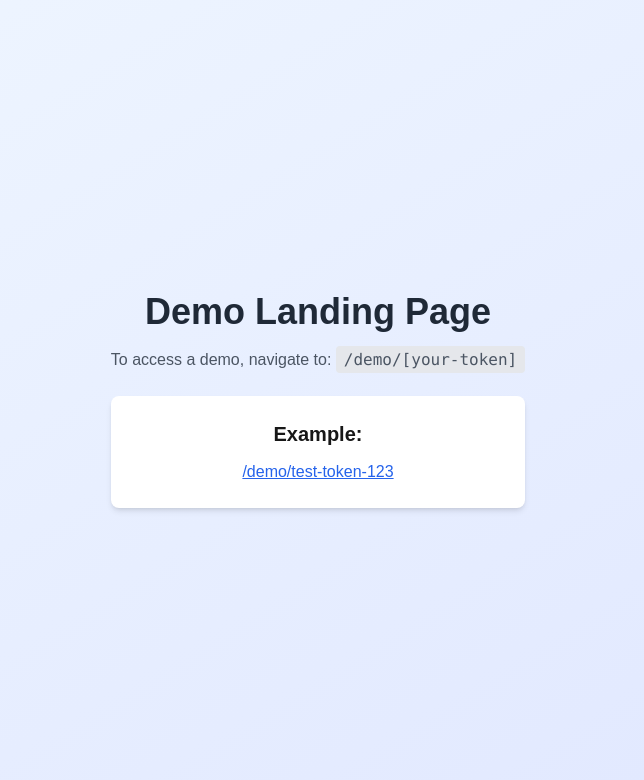
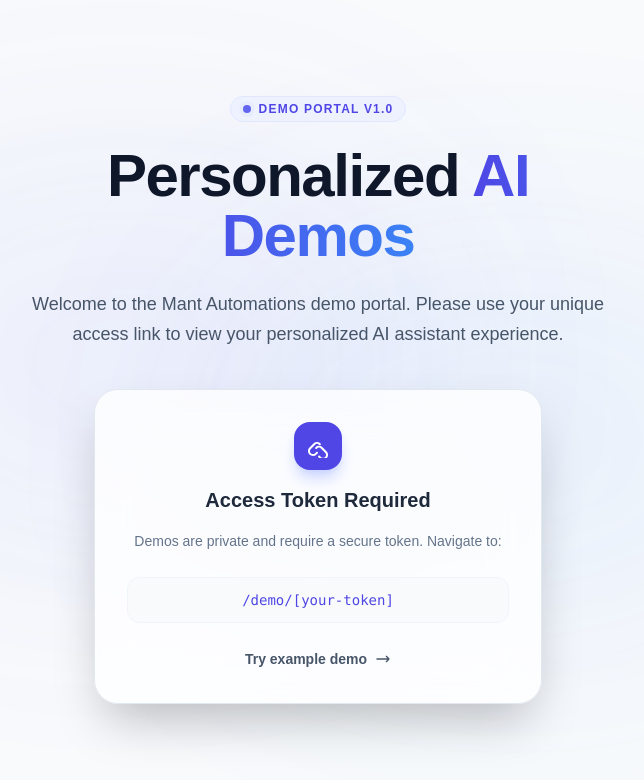
Before and after one commit to TAEMZ/chatbot, a Next.js app: page / in a window 1280 px wide. Shown: the top 780 px of the page, without its empty margins (322-966 px from the left). Built offline with nearby package versions, Linux system fonts and the light colour scheme.

Commit message:
UI/UX overhaul and fix chat input visibility

```diff
--- a/app/demo/[token]/page.tsx
+++ b/app/demo/[token]/page.tsx
@@ -138,73 +138,153 @@
   }
 
   return (
-    <div className="min-h-screen bg-gray-100">
+    <div className="min-h-screen bg-[#f8fafc] dark:bg-[#0f172a] transition-colors duration-500">
+      {/* Background Decor */}
+      <div className="fixed inset-0 overflow-hidden pointer-events-none">
+        <div className="absolute -top-[10%] -left-[10%] w-[40%] h-[40%] bg-indigo-500/10 blur-[120px] rounded-full" />
+        <div className="absolute -bottom-[10%] -right-[10%] w-[40%] h-[40%] bg-blue-500/10 blur-[120px] rounded-full" />
+      </div>
+
       {/* Header */}
-      <header className="bg-white shadow p-4">
-        <h1 className="text-xl font-bold">{lead.business_data.business_name}</h1>
-        <p className="text-gray-600 text-sm">{lead.business_data.value_proposition}</p>
+      <header className="sticky top-0 z-40 w-full backdrop-blur-md bg-white/70 dark:bg-slate-900/70 border-b border-slate-200 dark:border-slate-800 px-6 py-4">
+        <div className="max-w-7xl mx-auto flex flex-col md:flex-row md:items-center justify-between gap-4">
+          <div>
+            <div className="flex items-center gap-2 mb-1">
+              <div className="w-2 h-2 rounded-full bg-emerald-500 animate-pulse" />
+              <span className="text-[10px] font-bold uppercase tracking-widest text-slate-500 dark:text-slate-400">Live Experience</span>
+            </div>
+            <h1 className="text-2xl font-extrabold bg-clip-text text-transparent bg-gradient-to-r from-indigo-600 to-blue-500 dark:from-indigo-400 dark:to-blue-300">
+              {lead.business_data.business_name}
+            </h1>
+            <p className="text-slate-600 dark:text-slate-400 text-sm font-medium leading-relaxed max-w-xl">
+              {lead.business_data.value_proposition}
+            </p>
+          </div>
+          <div className="flex items-center gap-4">
+            <div className="hidden md:flex flex-col items-end">
+              <span className="text-[10px] text-slate-400 uppercase tracking-tighter">Preparing for</span>
+              <span className="text-sm font-semibold text-slate-700 dark:text-slate-200">{lead.name}</span>
+            </div>
+          </div>
+        </div>
       </header>
 
-      {/* Website Preview */}
-      <div className="p-4">
+      {/* Main Content */}
+      <main className="relative z-10 p-6 max-w-7xl mx-auto">
+        {/* Website Preview Window */}
+        <div className="group relative bg-slate-900 rounded-2xl shadow-2xl shadow-indigo-500/10 border border-slate-200 dark:border-slate-800 overflow-hidden transition-all duration-300 hover:shadow-indigo-500/20">
+          {/* Browser Top Bar */}
+          <div className="bg-slate-100 dark:bg-slate-800/50 px-4 py-3 border-b border-slate-200 dark:border-slate-800 flex items-center justify-between">
+            <div className="flex items-center gap-1.5">
+              <div className="w-3 h-3 rounded-full bg-red-400/80" />
+              <div className="w-3 h-3 rounded-full bg-amber-400/80" />
+              <div className="w-3 h-3 rounded-full bg-emerald-400/80" />
+            </div>
+            <div className="bg-white dark:bg-slate-900 px-4 py-1.5 rounded-md text-[11px] text-slate-400 dark:text-slate-500 font-mono border border-slate-200/50 dark:border-slate-700/50 w-1/2 text-center truncate">
+              {lead.website_url}
+            </div>
+            <div className="w-12" />
+          </div>
+
           <iframe
             src={lead.website_url}
-          className="w-full h-64 border rounded-lg shadow"
+            className="w-full h-[calc(100vh-280px)] min-h-[500px] bg-white"
             title="Website Preview"
           />
         </div>
+      </main>
 
       {/* Chat Widget */}
-      <div className="fixed bottom-0 right-0 w-full md:w-96 md:m-4">
-        <div className="bg-white rounded-t-lg md:rounded-lg shadow-xl border">
-          <div className="bg-blue-600 text-white p-3 rounded-t-lg">
-            <h3 className="font-semibold">Chat with AI Assistant</h3>
-            <p className="text-xs opacity-80">Powered by your business data</p>
+      <div className="fixed bottom-0 right-0 w-full md:w-[400px] md:m-6 z-50">
+        <div className="bg-white dark:bg-slate-900 md:rounded-2xl shadow-[0_20px_50px_rgba(0,0,0,0.15)] dark:shadow-[0_20px_50px_rgba(0,0,0,0.3)] border border-slate-200 dark:border-slate-800 overflow-hidden flex flex-col max-h-[600px] animate-in slide-in-from-bottom-5 duration-500">
+
+          {/* Chat Header */}
+          <div className="bg-gradient-to-r from-indigo-600 to-blue-600 px-5 py-4 flex items-center justify-between">
+            <div>
+              <h3 className="font-bold text-white text-lg">AI Assistant</h3>
+              <div className="flex items-center gap-1.5 leading-none">
+                <span className="w-1.5 h-1.5 rounded-full bg-emerald-400 animate-pulse" />
+                <span className="text-[11px] text-white/80 font-medium">Ready to help you</span>
+              </div>
+            </div>
+            <div className="bg-white/10 p-2 rounded-xl backdrop-blur-sm border border-white/10 text-white/40">
+              <svg className="w-5 h-5" fill="none" stroke="currentColor" viewBox="0 0 24 24">
+                <path strokeLinecap="round" strokeLinejoin="round" strokeWidth={2} d="M8 10h.01M12 10h.01M16 10h.01M9 16H5a2 2 0 01-2-2V6a2 2 0 012-2h14a2 2 0 012 2v8a2 2 0 01-2 2h-5l-5 5v-5z" />
+              </svg>
+            </div>
           </div>
 
-          {/* Messages */}
-          <div className="h-80 overflow-y-auto p-4 space-y-3">
+          {/* Messages Container */}
+          <div className="flex-1 h-[400px] overflow-y-auto p-6 space-y-4 scroll-smooth">
             {messages.length === 0 && (
-              <div className="text-gray-500 text-center text-sm">
-                Ask me anything about {lead.business_data.business_name}!
+              <div className="py-12 px-4 text-center">
+                <div className="w-16 h-16 bg-indigo-50 dark:bg-indigo-900/30 rounded-full flex items-center justify-center mx-auto mb-4 border border-indigo-100 dark:border-indigo-800/50">
+                  <svg className="w-8 h-8 text-indigo-500" fill="none" stroke="currentColor" viewBox="0 0 24 24">
+                    <path strokeLinecap="round" strokeLinejoin="round" strokeWidth={1.5} d="M13 10V3L4 14h7v7l9-11h-7z" />
+                  </svg>
+                </div>
+                <h4 className="text-slate-800 dark:text-slate-200 font-bold mb-1">Hey there!</h4>
+                <p className="text-slate-500 dark:text-slate-400 text-sm">
+                  Ask me anything about <span className="text-indigo-600 dark:text-indigo-400 font-semibold">{lead.business_data.business_name}</span>. I'm here to help!
+                </p>
               </div>
             )}
+
             {messages.map((msg, i) => (
               <div key={i} className={`flex ${msg.role === 'user' ? 'justify-end' : 'justify-start'}`}>
-                <div className={`max-w-[80%] p-3 rounded-lg ${msg.role === 'user'
-                  ? 'bg-blue-600 text-white'
-                  : 'bg-gray-100 text-gray-800'
+                <div className={`max-w-[85%] px-4 py-3 rounded-2xl text-sm leading-relaxed shadow-sm ${msg.role === 'user'
+                  ? 'bg-indigo-600 text-white rounded-br-none shadow-indigo-200 dark:shadow-none'
+                  : 'bg-slate-100 dark:bg-slate-800 text-slate-800 dark:text-slate-200 rounded-bl-none'
                   }`}>
                   {msg.content}
                 </div>
               </div>
             ))}
+
             {sending && (
               <div className="flex justify-start">
-                <div className="bg-gray-100 p-3 rounded-lg">
-                  <span className="animate-pulse">Thinking...</span>
+                <div className="bg-slate-100 dark:bg-slate-800 px-4 py-3 rounded-2xl rounded-bl-none shadow-sm flex items-center gap-2">
+                  <div className="flex gap-1">
+                    <div className="w-1.5 h-1.5 rounded-full bg-slate-400 animate-bounce" style={{ animationDelay: '0ms' }} />
+                    <div className="w-1.5 h-1.5 rounded-full bg-slate-400 animate-bounce" style={{ animationDelay: '150ms' }} />
+                    <div className="w-1.5 h-1.5 rounded-full bg-slate-400 animate-bounce" style={{ animationDelay: '300ms' }} />
+                  </div>
+                  <span className="text-[12px] text-slate-500 dark:text-slate-400 font-medium">Thinking...</span>
                 </div>
               </div>
             )}
           </div>
 
-          {/* Input */}
-          <div className="border-t p-3 flex gap-2">
-            <input
-              type="text"
+          {/* Input Area - FIXED COLORS */}
+          <div className="p-4 bg-slate-50 dark:bg-slate-900 border-t border-slate-200 dark:border-slate-800">
+            <div className="relative flex items-end gap-2 bg-white dark:bg-slate-800 p-1.5 rounded-xl border border-slate-200 dark:border-slate-700 shadow-sm focus-within:ring-2 focus-within:ring-indigo-500/20 focus-within:border-indigo-500 transition-all">
+              <textarea
+                rows={1}
                 value={input}
                 onChange={(e) => setInput(e.target.value)}
-              onKeyDown={(e) => e.key === 'Enter' && !e.shiftKey && sendMessage()}
-              placeholder="Type a message..."
-              className="flex-1 border rounded-lg px-3 py-2 focus:outline-none focus:ring-2 focus:ring-blue-500"
+                onKeyDown={(e) => {
+                  if (e.key === 'Enter' && !e.shiftKey) {
+                    e.preventDefault();
+                    sendMessage();
+                  }
+                }}
+                placeholder="Type your question..."
+                className="flex-1 bg-transparent border-none focus:ring-0 text-slate-900 dark:text-white placeholder:text-slate-400 dark:placeholder:text-slate-500 text-sm py-2 px-3 resize-none min-h-[40px] max-h-[120px]"
+                disabled={sending}
               />
               <button
                 onClick={sendMessage}
-              disabled={sending}
-              className="bg-blue-600 text-white px-4 py-2 rounded-lg hover:bg-blue-700 disabled:opacity-50"
+                disabled={sending || !input.trim()}
+                className="bg-indigo-600 hover:bg-indigo-700 disabled:opacity-40 disabled:hover:bg-indigo-600 text-white p-2.5 rounded-lg transition-all shadow-md active:scale-95 flex items-center justify-center shrink-0"
               >
-              Send
+                <svg className="w-5 h-5 rotate-90" fill="currentColor" viewBox="0 0 20 20">
+                  <path d="M10.894 2.553a1 1 0 00-1.788 0l-7 14a1 1 0 001.169 1.409l5-1.429A1 1 0 009 15.571V11a1 1 0 112 0v4.571a1 1 0 00.725.962l5 1.428a1 1 0 001.17-1.408l-7-14z" />
+                </svg>
               </button>
+            </div>
+            <p className="mt-2 text-[10px] text-center text-slate-400 dark:text-slate-500 font-medium tracking-tight">
+              Powered by <span className="text-indigo-500/80 font-bold">Mant Automations</span>
+            </p>
           </div>
         </div>
       </div>
--- a/app/page.tsx
+++ b/app/page.tsx
@@ -1,20 +1,50 @@
 export default function Home() {
     return (
-        <div className="min-h-screen flex items-center justify-center bg-gradient-to-br from-blue-50 to-indigo-100">
-            <div className="text-center p-8">
-                <h1 className="text-4xl font-bold text-gray-800 mb-4">
-                    Demo Landing Page
+        <div className="min-h-screen flex items-center justify-center bg-[#f8fafc] dark:bg-[#0f172a] transition-colors duration-500 overflow-hidden">
+            {/* Background Decor */}
+            <div className="fixed inset-0 overflow-hidden pointer-events-none">
+                <div className="absolute top-[20%] left-[10%] w-[50%] h-[50%] bg-indigo-500/10 blur-[130px] rounded-full animate-pulse" />
+                <div className="absolute bottom-[20%] right-[10%] w-[50%] h-[50%] bg-blue-500/10 blur-[130px] rounded-full animate-pulse px-4" />
+            </div>
+
+            <div className="relative z-10 text-center p-8 max-w-2xl">
+                <div className="inline-flex items-center gap-2 px-3 py-1 rounded-full bg-indigo-50 dark:bg-indigo-900/30 border border-indigo-100 dark:border-indigo-800/50 mb-6">
+                    <span className="relative flex h-2 w-2">
+                        <span className="animate-ping absolute inline-flex h-full w-full rounded-full bg-indigo-400 opacity-75"></span>
+                        <span className="relative inline-flex rounded-full h-2 w-2 bg-indigo-500"></span>
+                    </span>
+                    <span className="text-xs font-bold text-indigo-600 dark:text-indigo-400 uppercase tracking-widest">Demo Portal v1.0</span>
+                </div>
+
+                <h1 className="text-5xl md:text-6xl font-extrabold text-slate-900 dark:text-white mb-6 tracking-tight leading-tight">
+                    Personalized <span className="bg-clip-text text-transparent bg-gradient-to-r from-indigo-600 to-blue-500">AI Demos</span>
                 </h1>
-                <p className="text-gray-600 mb-6">
-                    To access a demo, navigate to: <code className="bg-gray-200 px-2 py-1 rounded">/demo/[your-token]</code>
+
+                <p className="text-lg text-slate-600 dark:text-slate-400 mb-10 leading-relaxed font-medium">
+                    Welcome to the Mant Automations demo portal. Please use your unique access link to view your personalized AI assistant experience.
                 </p>
-                <div className="bg-white p-6 rounded-lg shadow-md max-w-md mx-auto">
-                    <h2 className="text-xl font-semibold mb-3">Example:</h2>
+
+                <div className="bg-white/80 dark:bg-slate-900/80 backdrop-blur-xl p-8 rounded-3xl shadow-2xl border border-slate-200 dark:border-slate-800 max-w-md mx-auto transform hover:scale-[1.02] transition-all duration-300">
+                    <div className="w-12 h-12 bg-indigo-600 rounded-2xl flex items-center justify-center mx-auto mb-4 shadow-lg shadow-indigo-200 dark:shadow-none">
+                        <svg className="w-6 h-6 text-white" fill="none" stroke="currentColor" viewBox="0 0 24 24">
+                            <path strokeLinecap="round" strokeLinejoin="round" strokeWidth={2} d="M13.828 10.172a4 4 0 00-5.656 0l-4 4a4 4 0 105.656 5.656l1.102-1.101m-.758-4.803a4 4 0 015.656 0l4 4a4 4 0 11-5.656 5.656l-1.101-1.101" />
+                        </svg>
+                    </div>
+                    <h2 className="text-xl font-bold text-slate-800 dark:text-slate-200 mb-4">Access Token Required</h2>
+                    <p className="text-sm text-slate-500 dark:text-slate-400 mb-6 leading-relaxed">
+                        Demos are private and require a secure token. Navigate to:
+                    </p>
+                    <div className="bg-slate-50 dark:bg-slate-800/50 p-3 rounded-xl border border-slate-100 dark:border-slate-800 font-mono text-sm text-indigo-600 dark:text-indigo-400 mb-6 select-all">
+                        /demo/[your-token]
+                    </div>
                     <a
                         href="/demo/test-token-123"
-                        className="text-blue-600 hover:text-blue-800 underline"
+                        className="inline-flex items-center gap-2 text-sm font-bold text-slate-600 dark:text-slate-400 hover:text-indigo-600 dark:hover:text-indigo-400 transition-colors"
                     >
-                        /demo/test-token-123
+                        Try example demo
+                        <svg className="w-4 h-4" fill="none" stroke="currentColor" viewBox="0 0 24 24">
+                            <path strokeLinecap="round" strokeLinejoin="round" strokeWidth={2} d="M17 8l4 4m0 0l-4 4m4-4H3" />
+                        </svg>
                     </a>
                 </div>
             </div>
```
Lines whose indentation alone changed are shown as unchanged.
